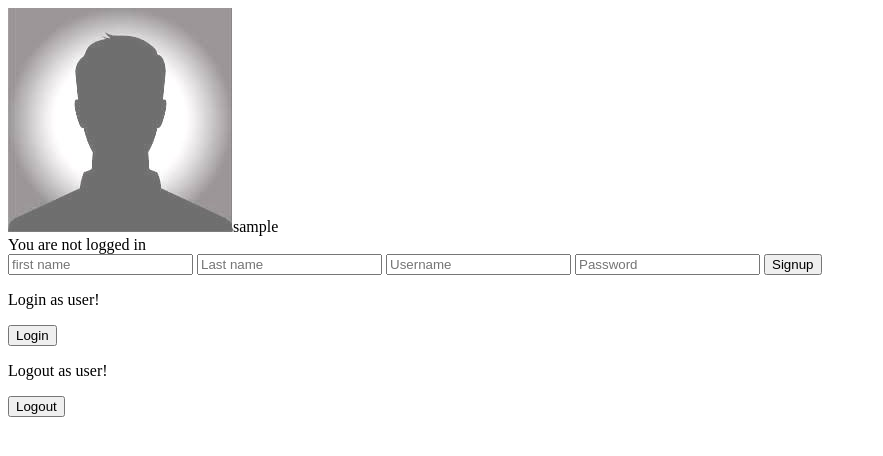
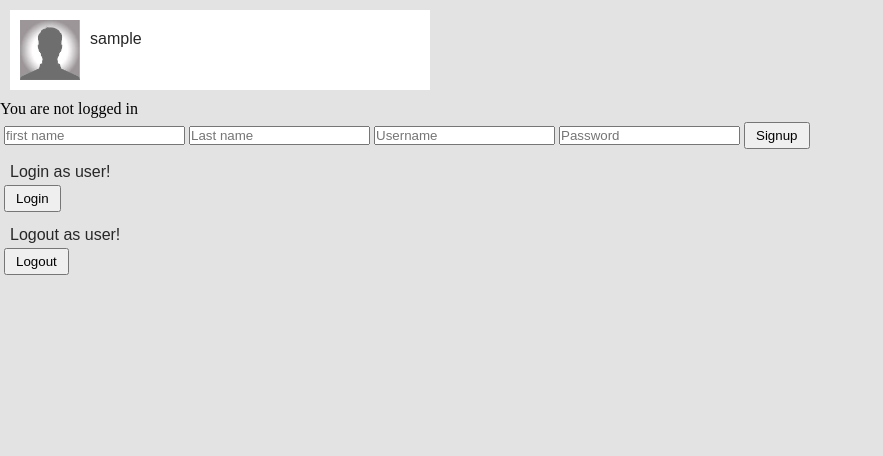
Before and after one commit to zipporia/PHP-Training, a PHP site: page / in a window 1280 px wide. Shown: the top 456 px of the page, without its empty margins (0-883 px from the left). Run offline with PHP 8.4, Linux system fonts and the light colour scheme; tables that the repository leaves empty or names only in its code hold one stand-in row (values such as "Sample post").

Commit message:
css added

```diff
--- a/index.php
+++ b/index.php
@@ -7,6 +7,7 @@
     <head>
         <meta charset="utf-8" />
         <title>PHP Training</title>
+        <link rel="stylesheet" href="style.css">
     </head>
     <body>
         <?php
@@ -19,13 +20,13 @@
                     $sqlImg = "SELECT * FROM profileimg WHERE userid='$id'";
                     $resultImg = mysqli_query($conn, $sqlImg);
                     while($rowImg = mysqli_fetch_assoc($resultImg)){
-                        echo "<div>";
+                        echo "<div class='user-container'>";
                             if($rowImg['status'] == 0){
                                 echo"<img src='uploads/profile".$id.".jpg'>";
                             }else{
                                 echo"<img src='uploads/profiledefault.jpg'>";
                             }
-                            echo $row['username'];
+                            echo "<p>".$row['username']."</p>";
                         echo "</div>";
                     }
                 }
--- a/sql/database.sql
+++ b/sql/database.sql
@@ -5,7 +5,7 @@ CREATE TABLE users(
     first varchar(256) not NULL,
     last varchar(256) not NULL,
     username varchar(256) not NULL,
-    password varchar(256) not NULL,
+    password varchar(256) not NULL
 );
 
 CREATE TABLE profileimg(
--- /dev/null
+++ b/style.css
@@ -0,0 +1,51 @@
+*{
+    margin: 0;
+    padding: 0;
+}
+
+body{
+    background-color: #e3e3e3;
+}
+
+p{
+    font-family: Arial, Helvetica, sans-serif;
+    font-size: 16px;
+    color: #272727;
+    padding: 10px 10px 0px;
+}
+
+p span{
+    font-size: 28px;
+    color: #272727;
+}
+
+.p-title{
+    padding-top: 20px;
+}
+
+.user-container{
+    width: 400px;
+    padding: 10px;
+    background-color: #fff;
+    margin: 10px;
+    overflow: hidden;
+}
+
+.user-container img{
+    float: left;
+    width: 60px;
+    margin: 0 10px 0 0;
+}
+
+.user-container div{
+    float: left;
+}
+
+form{
+    padding: 0px;
+    margin: 4px;
+}
+
+form button{
+    padding: 4px 10px;
+}
```
